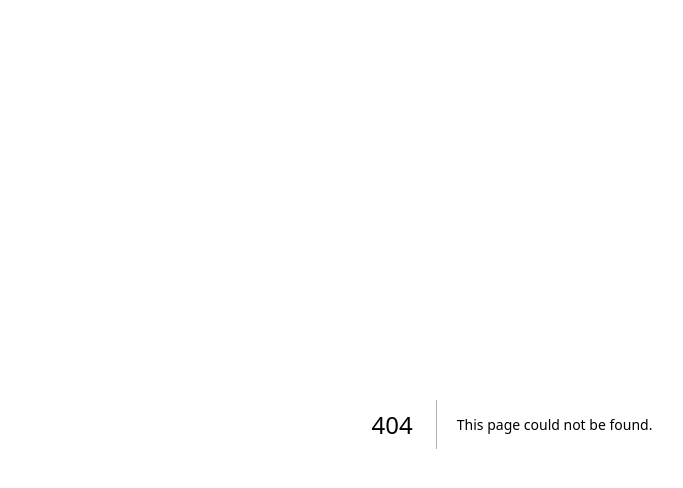
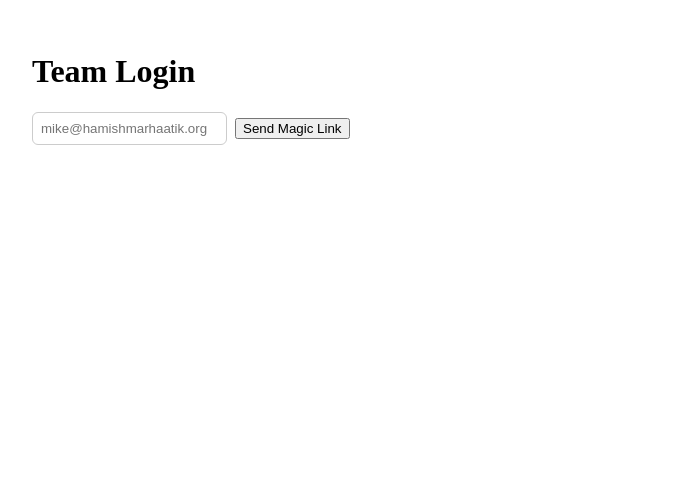
Before and after one commit to SatinM/wearemagen-web, a Next.js app: page /login in a window 1280 px wide. Before the commit this address had no page. Shown: the top 488 px of the page, without its empty margins (128-811 px from the left). Built offline with nearby package versions, Linux system fonts and the light colour scheme.

Commit message:
Create page.jsx

```diff
--- /dev/null
+++ b/app/login/page.jsx
@@ -0,0 +1,32 @@
+"use client";
+import { useState } from "react";
+import { supabaseBrowser } from "@/lib/supabaseClient";
+
+export default function Login() {
+  const [email, setEmail] = useState("");
+  const [msg, setMsg] = useState("");
+  const onSubmit = async (e) => {
+    e.preventDefault();
+    const supabase = supabaseBrowser();
+    const { error } = await supabase.auth.signInWithOtp({
+      email,
+      options: { emailRedirectTo: window.location.origin + "/admin" },
+    });
+    setMsg(error ? error.message : "Check your email for a login link.");
+  };
+  return (
+    <main>
+      <h1>Team Login</h1>
+      <form onSubmit={onSubmit}>
+        <input
+          placeholder="mike@hamishmarhaatik.org"
+          value={email}
+          onChange={(e) => setEmail(e.target.value)}
+          style={{ padding: 8, border: "1px solid #ccc", borderRadius: 6 }}
+        />
+        <button style={{ marginLeft: 8 }} type="submit">Send Magic Link</button>
+      </form>
+      <p>{msg}</p>
+    </main>
+  );
+}
```
